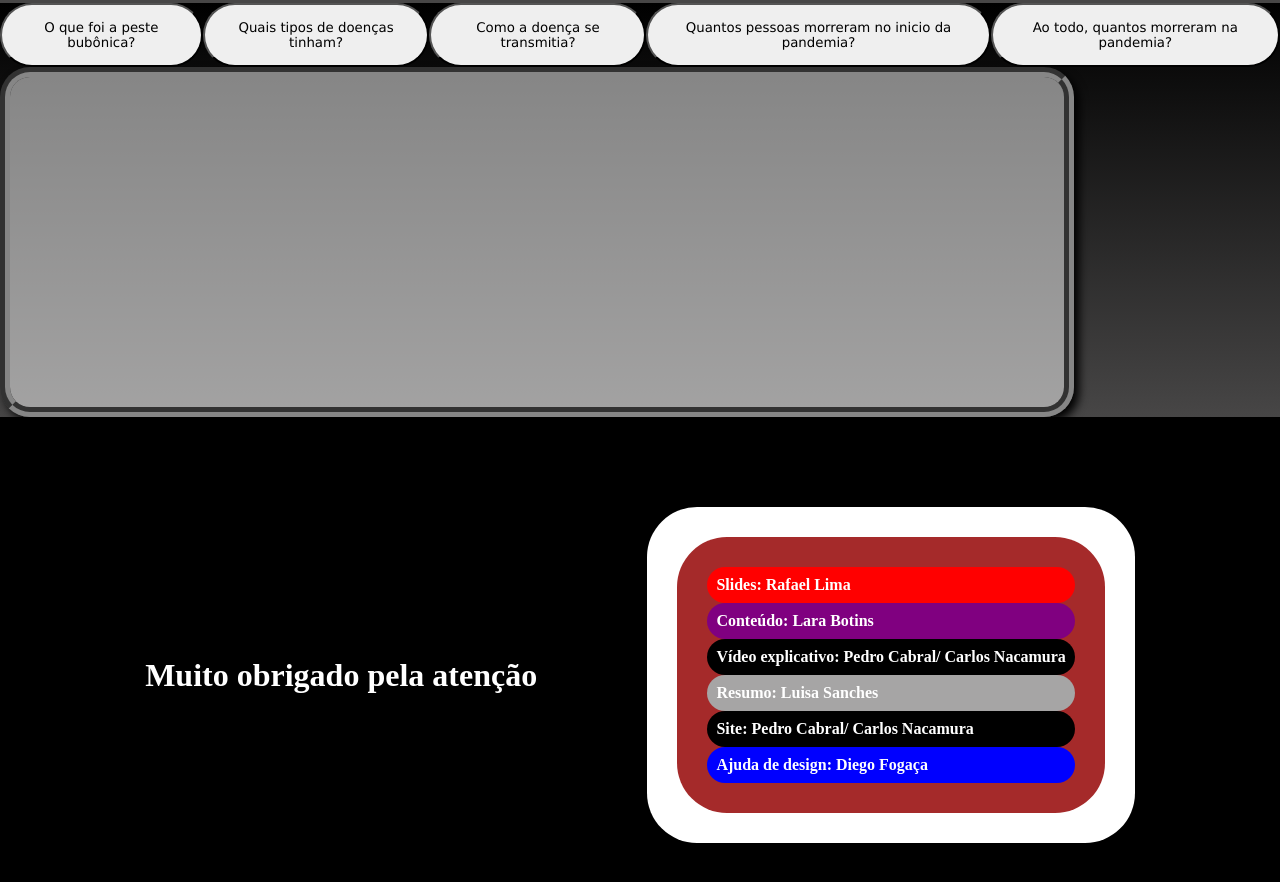
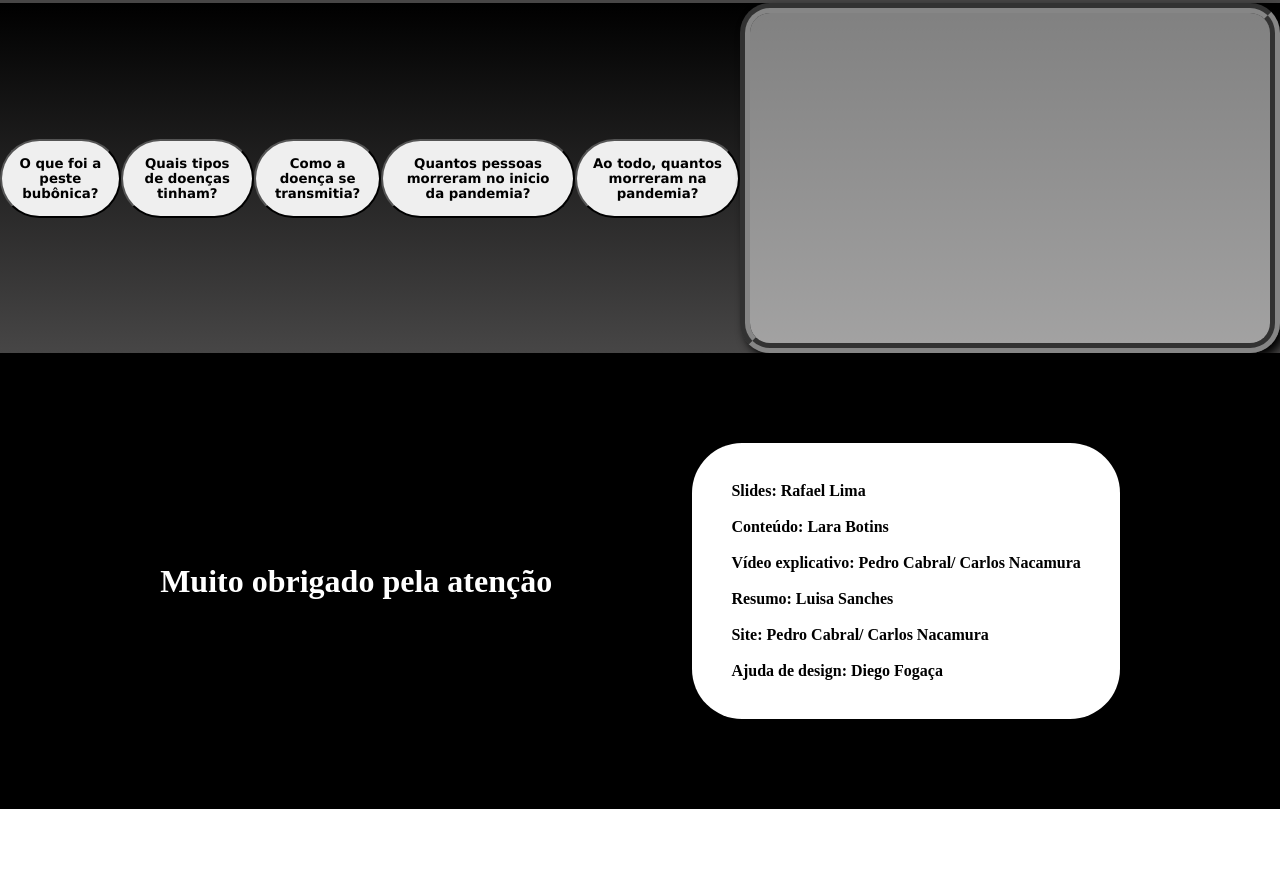
Before and after one commit to carlosnacamura/Peste-bub-nica, a plain HTML site: page index.html in a window 1280 px wide. Shown: the part 1524-2406 px from the top of the page. After the commit the page ends 2333 px from the top, so only its background shows below. Drawn offline with Linux system fonts and the light colour scheme.

Commit message:
Atualização final

```diff
--- a/style.css
+++ b/style.css
@@ -8,9 +8,6 @@
 body {
     overflow-x: hidden;
 }
-img {
-    border: 3px solid white;
-}
 header {
     height: 200px;
     width: 95vw;
@@ -19,6 +16,7 @@ header {
     display: flex;
     justify-content: center;
     align-items: center;
+    background-size: cover;
 }
 .h1_logo {
     background-color: black;
@@ -75,6 +73,7 @@ button {
     font-family: 'Lucida Sans', 'Lucida Sans Regular', 'Lucida Grande', 'Lucida Sans Unicode', Geneva, Verdana, sans-serif;
     padding: 15px;
    transition: all 1s;
+   font-weight: bold;
 }
 button:hover {
     color: white;
@@ -82,6 +81,9 @@ button:hover {
 }
 .bot {
     background-image: linear-gradient(black,rgb(71, 70, 70));
+    display: flex;
+    justify-content: center;
+    align-items: center;
 }
 footer {
     display: flex;
@@ -91,7 +93,7 @@ footer {
     padding: 90px;
 }
 .rodape {
-    color: white;
+    color: black;
     font-weight: bold;
 }
 .titulo_rodape {
@@ -103,32 +105,22 @@ footer {
     border-radius: 50px;
 }
 .diego {
-    background-color: blue;
     padding: 9px;
     border-radius: 20px;
 }
 .rafael{
-    background-color: red;
     padding: 9px;
     border-radius: 20px;
 }
 .luisa {
-    background-color: rgb(166, 165, 165);
     padding: 9px;
     border-radius: 20px;
 }
 .pedcar {
-    background-color: black;
     padding: 9px;
     border-radius: 20px;
 }
 .lara{
-    background-color: purple;
     padding: 9px;
     border-radius: 20px;
 }
-.borda {
-    background-color: brown;
-    padding: 30px;
-    border-radius: 50px ;
-}
```
